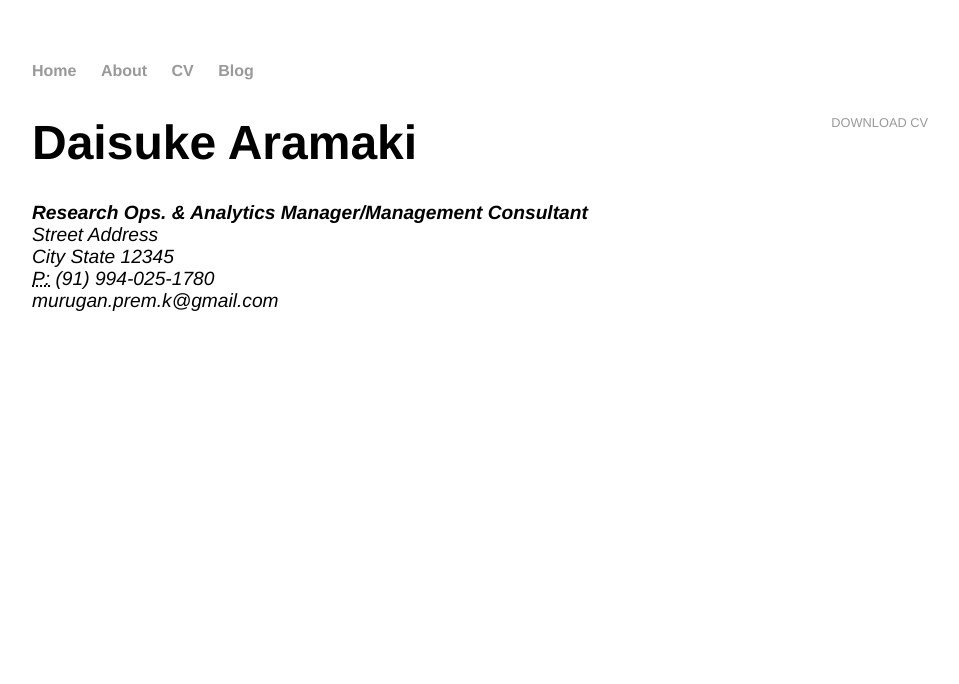
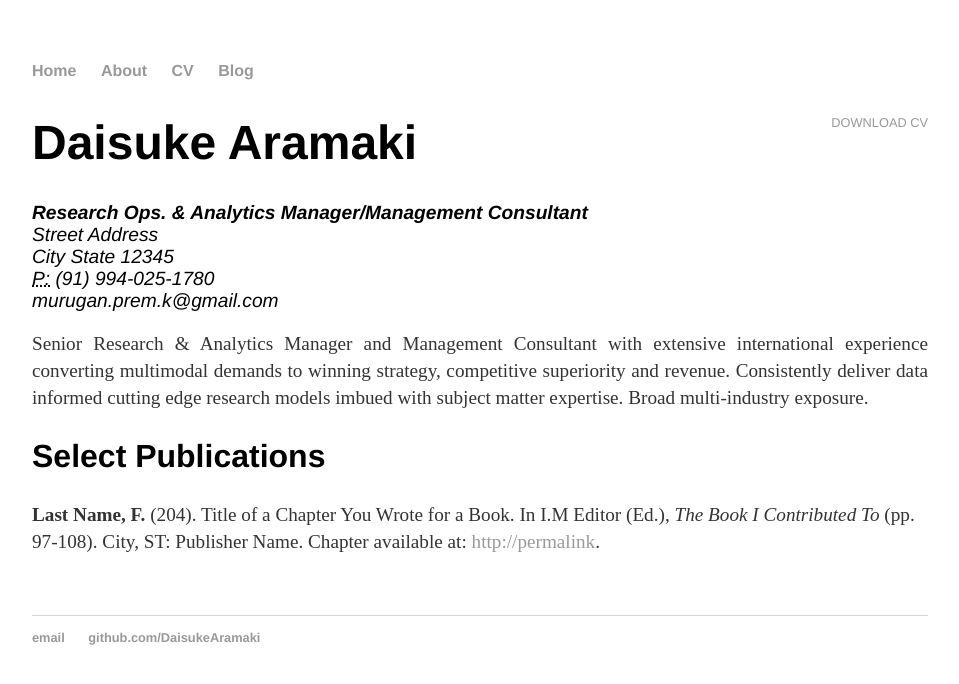
Before and after one commit to DaisukeAramaki/DaisukeAramaki.github.io, a Jekyll site: the page built from cv/index.html, in a window 1280 px wide. Shown: the top 684 px of the page, without its empty margins (160-1119 px from the left). Built offline with Jekyll 4.4.1, drawn with Linux system fonts in a browser that asks for light colours.

Commit message:
Edits here and there

```diff
--- a/cv/index.html
+++ b/cv/index.html
@@ -13,7 +13,7 @@ title: CV Dr. Prem Kumar Murugan
 					<abbr title="phone">P:</abbr> (91) 994-025-1780<br>
 					<span class="obfuscate">murugan.prem.k@gmail.com</span>
 					</address>
-					<p style='text-align: justify;> Senior Research & Analytics Manager and Management Consultant with extensive international experience converting multimodal demands to winning strategy, competitive superiority and revenue. Consistently deliver data informed cutting edge research models imbued with subject matter expertise. Broad multi-industry exposure. </p>
+					<p style='text-align: justify;'>Senior Research & Analytics Manager and Management Consultant with extensive international experience converting multimodal demands to winning strategy, competitive superiority and revenue. Consistently deliver data informed cutting edge research models imbued with subject matter expertise. Broad multi-industry exposure.</p>
 
 					<h2>Select Publications</h2>
 
```
Also changed, not shown: 2 other files.
